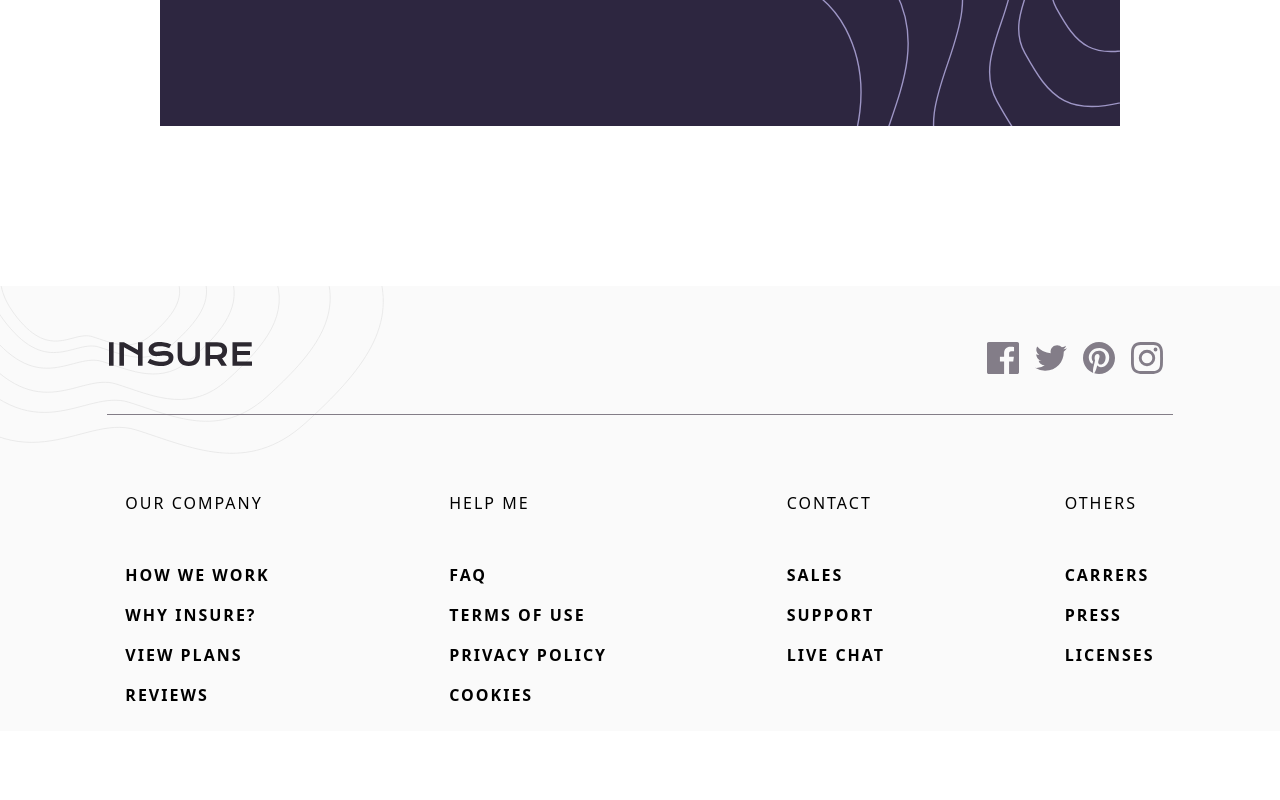
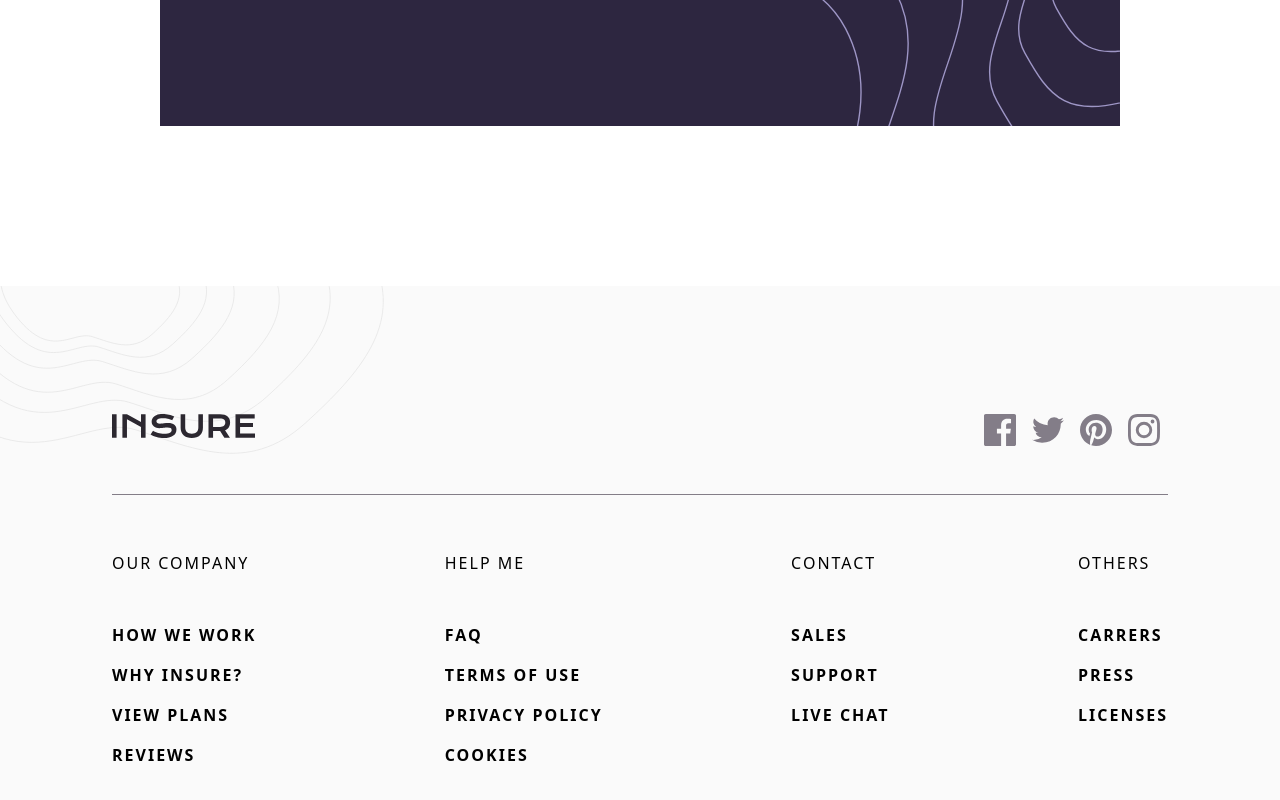
Before and after one commit to KelvinFBR/Insure_landing_page_practice, a React (Vite) app: page / in a window 1280 px wide. Shown: the part 1648-2448 px from the top of the page. Before the commit the page ends 2379 px from the top, so only its background shows below. Built offline with nearby package versions, Linux system fonts and the light colour scheme.

Commit message:
[update] footer style updated

```diff
--- a/src/components/footer/FooterMenu.jsx
+++ b/src/components/footer/FooterMenu.jsx
@@ -3,7 +3,7 @@ import React from 'react'
 export const FooterMenu = ({MenuItems, MenuTitle }) => {
 const items = Object.values(MenuItems);
   return (
-    <div className="lg:m-4">
+    <div className="">
         <h2 className="uppercase my-10 letter-sp">{MenuTitle}</h2>
         <ul  className="uppercase font-bold">
             {items.map(item=>(<li  key={items.indexOf(item)} className="leading-10 tracking-wider letter-sp">{item}</li>))}
--- a/src/components/footer/FooterSection.jsx
+++ b/src/components/footer/FooterSection.jsx
@@ -11,8 +11,9 @@ export const FooterSection = () => {
   const MenuItems = data.footerItems;
 
   return (
-    <div className="flex flex-col footer-bg-mb lg:footer-bg-dk  bg-very-light-gray bg-local items-center w-screen">
-      <div className="lg:px-14 flex flex-col items-center lg:flex-row lg:justify-between lg:w-11/12 lg:mt-10 mb-3">
+    <div className="flex flex-col footer-bg-mb lg:footer-bg-dk  bg-very-light-gray bg-local items-center">
+      <div className="w-screen p-28">
+      <div className="flex flex-col items-center lg:flex-row lg:justify-between lg:w-full">
         <img src={logo} alt="" className="mt-20 w-36 lg:m-0" />
         <div className="flex flex-row m-4 pt-2 lg:m-0 lg:items-center">
           <img src={facebook} alt="instagram" className="m-2 w-8" />
@@ -22,9 +23,10 @@ export const FooterSection = () => {
         </div>
       </div>
 
-      <span className="lg:px-14 bg-dark-grayish-violet w-10/12 h-1px my-5"></span>
+      <hr className="border-1 border-dark-grayish-violet mb-4 mt-10"/>
+      <span className="bg-dark-grayish-violet w-11/12 h-px my-5"></span>
 
-      <div className="lg:px-14 text-center lg:flex lg:justify-between lg:w-11/12 lg:text-left">
+      <div className="text-center lg:flex lg:justify-between lg:w-full lg:text-left">
         {MenuItems.map((item) => (
           <FooterMenu
             key={item.id}
@@ -33,6 +35,7 @@ export const FooterSection = () => {
           />
         ))}
       </div>
+      </div>
     </div>
   );
 };
--- a/src/index.css
+++ b/src/index.css
@@ -12,9 +12,7 @@
     background-size: 100% 20vh;
   }
 
-  .h-1px {
-    height: 1px;
-  }
+
 
   .footer-bg-dk {
     background-image: url("/bg-pattern-footer-desktop.svg");
```
